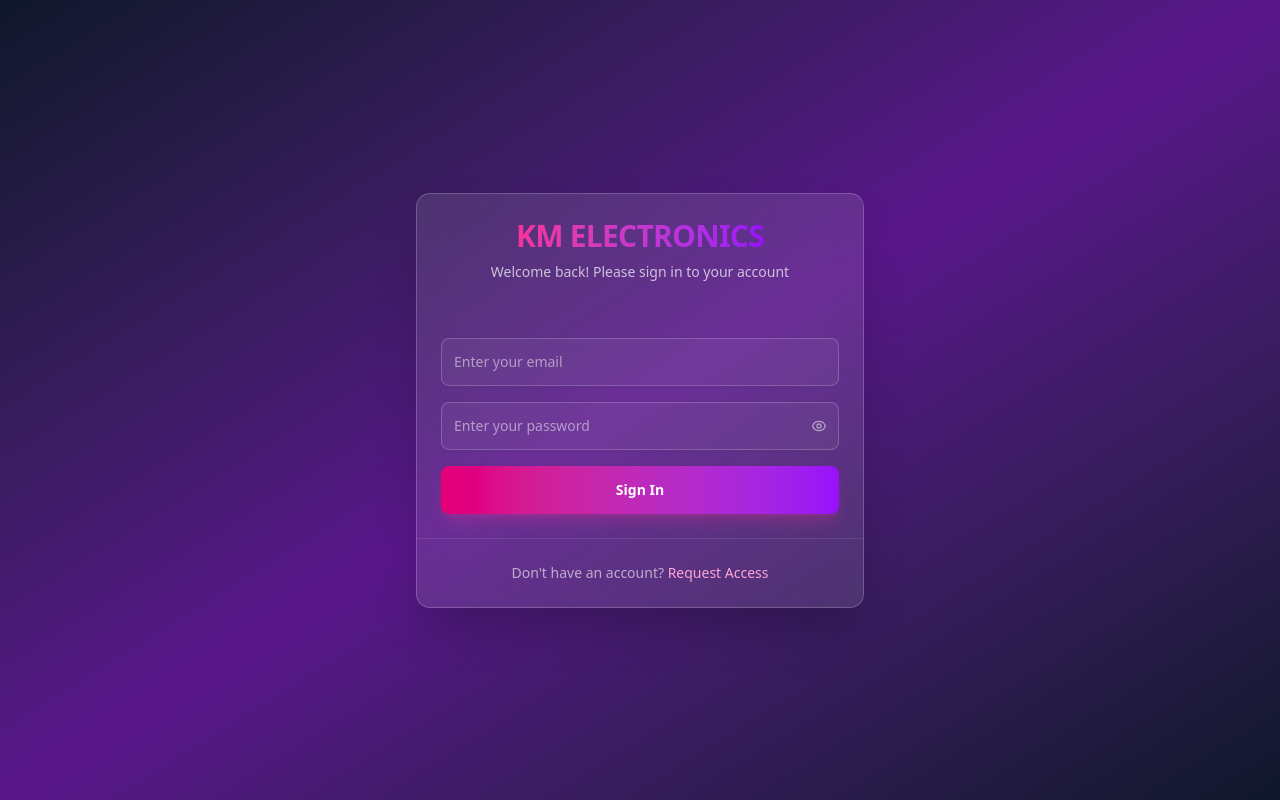
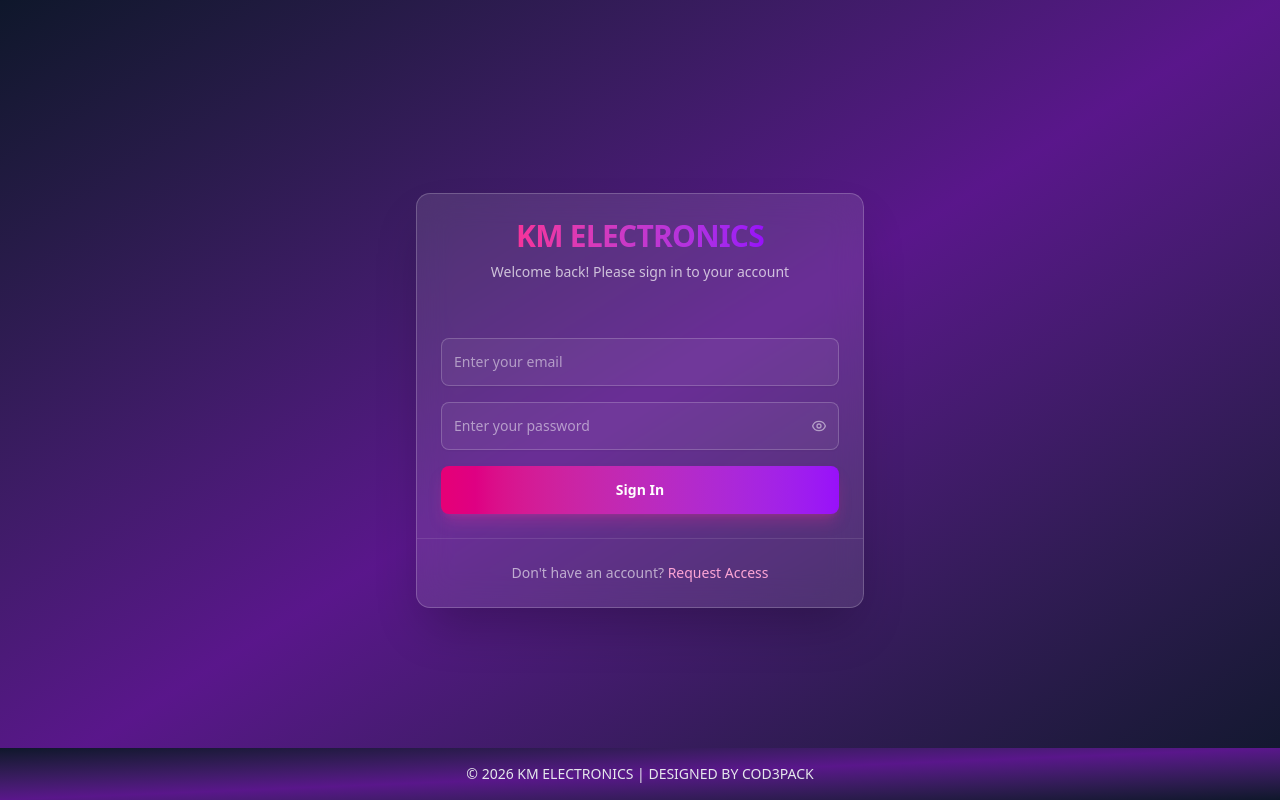
Before and after one commit to codepackcommunity/Xcode, a Next.js app: page /login in a window 1280 px wide. Built offline with nearby package versions, Linux system fonts and the light colour scheme; no server answers.

Commit message:
Xcode 10xffx operatins x11

```diff
--- a/app/login/page.js
+++ b/app/login/page.js
@@ -508,6 +508,12 @@ export default function SignUp() {
           </p>
         </CardFooter>
       </Card>
+      {/* Footer */}
+      <footer className="w-full fixed bottom-0 left-0 z-10 bg-linear-to-br from-slate-900 via-purple-900 to-slate-900 py-4">
+        <div className="max-w-7xl mx-auto px-4 sm:px-6 lg:px-8 text-center text-gray-200 text-sm">
+          © {new Date().getFullYear()} KM ELECTRONICS | DESIGNED BY COD3PACK
+        </div>
+      </footer>
     </div>
   );
 }
```
